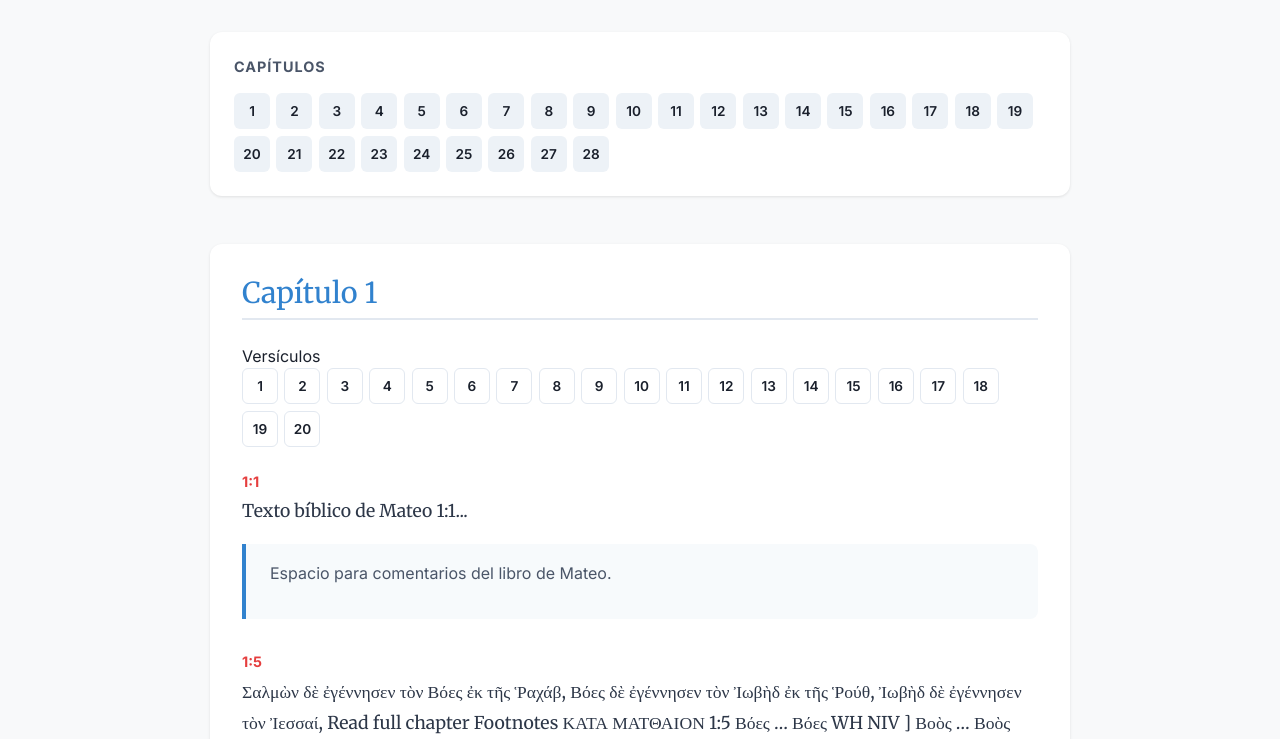
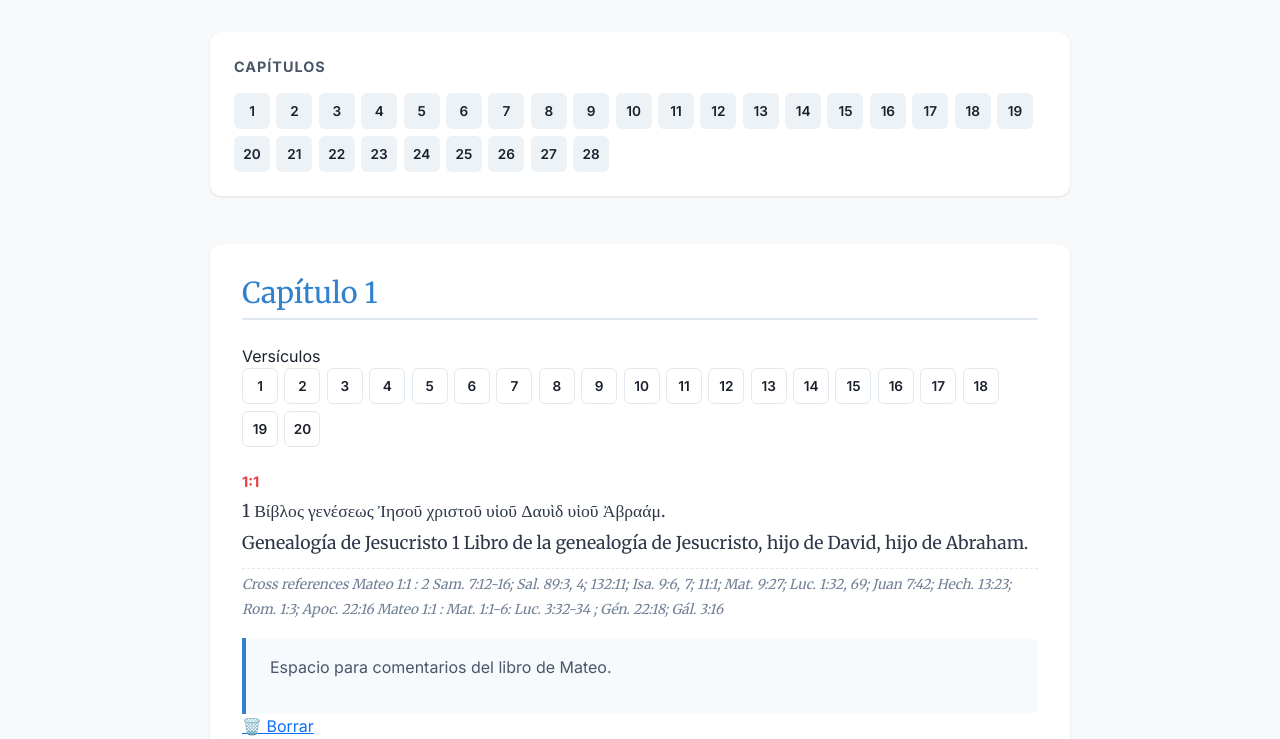
Before and after one commit to ed60hab/comentario, a website: page mateo.html in a window 1280 px wide. Shown: the part 213-952 px from the top of the page. Drawn offline with nearby package versions, Linux system fonts and the light colour scheme; a web font is replaced by a local one.

Commit message:
Actualizado mateo 1:1

```diff
--- a/mateo.html
+++ b/mateo.html
@@ -335,11 +335,12 @@
 
             <div class="verse-block" id="1.1">
                 <span class="verse-ref">1:1</span>
-                <p class="verse-text">Texto bíblico de Mateo 1:1...</p>
+                <p class="verse-text"><span class="original-text">1 Βίβλος γενέσεως Ἰησοῦ χριστοῦ υἱοῦ Δαυὶδ υἱοῦ Ἀβραάμ.</span><br /><span class="translation-text">Genealogía de Jesucristo 1 Libro de la genealogía de Jesucristo, hijo de David, hijo de Abraham.<br /><span class="bible-meta">Cross references Mateo 1:1 : 2 Sam. 7:12-16; Sal. 89:3, 4; 132:11; Isa. 9:6, 7; 11:1; Mat. 9:27; Luc. 1:32, 69; Juan 7:42; Hech. 13:23; Rom. 1:3; Apoc. 22:16 Mateo 1:1 : Mat. 1:1-6: Luc. 3:32-34 ; Gén. 22:18; Gál. 3:16</span></span></p>
                 <div class="commentary">
                     <p>Espacio para comentarios del libro de Mateo.</p>
                 </div>
-            </div>
+
+                <a href="editor-web.html?action=delete&amp;book=mateo&amp;chapter=1&amp;verse=1" class="btn-delete">🗑️ Borrar</a></div>
 
 
 
```
